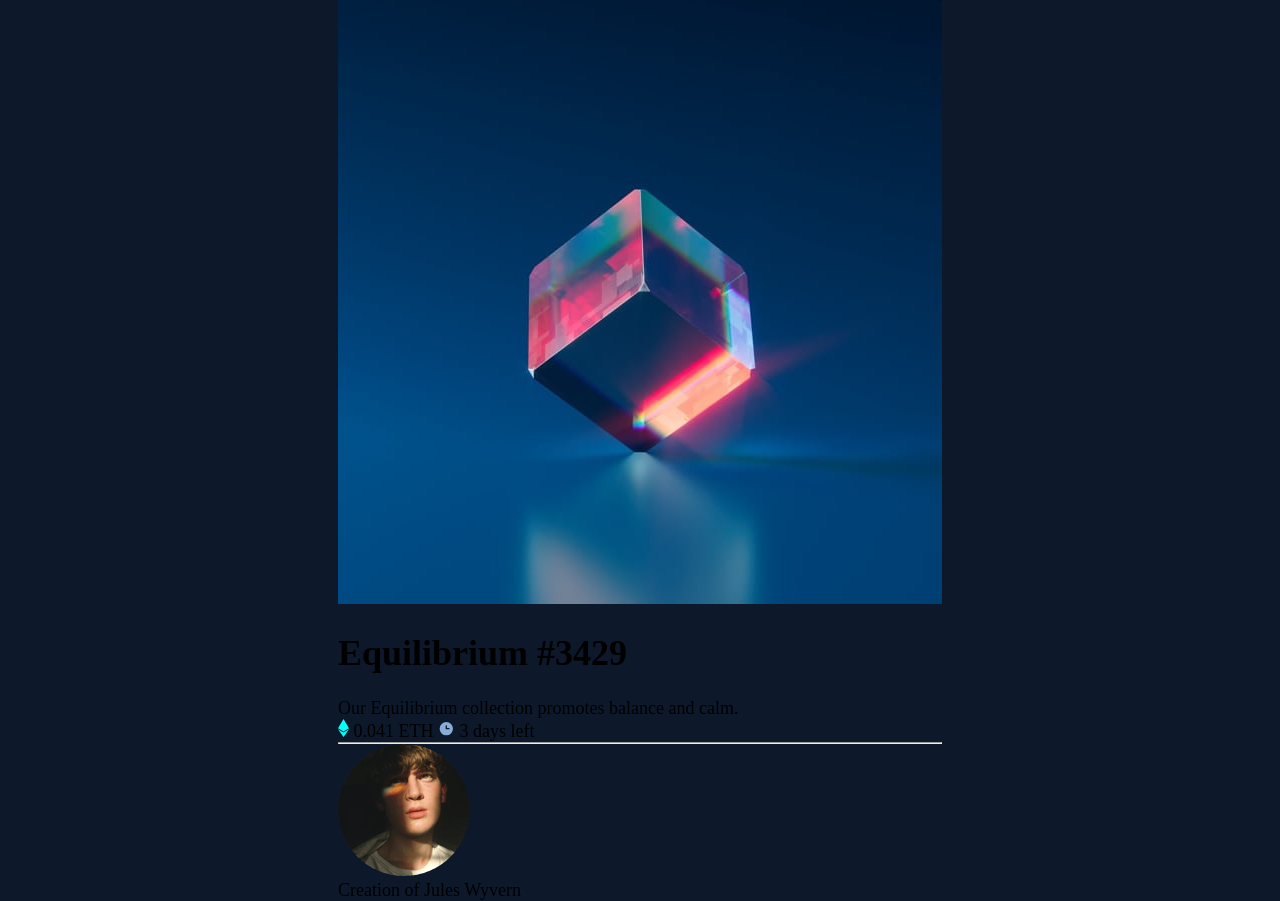
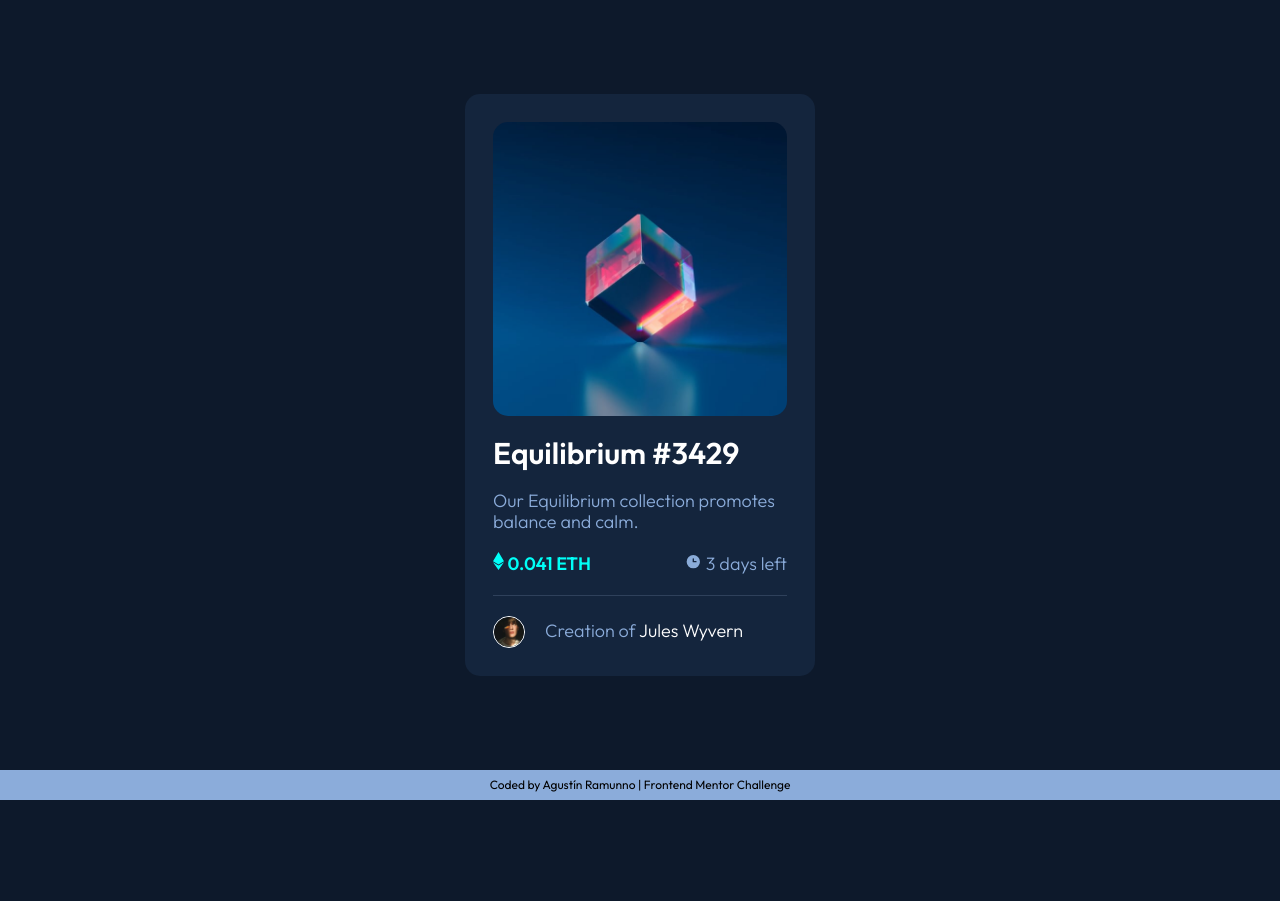
Before and after one commit to RamunnoAJ/fem-nft-preview-card, a website: page index.html in a window 1280 px wide. After the commit the page ends 800 px from the top, so only its background shows below. Drawn offline with Linux system fonts and the light colour scheme.

Commit message:
add Styles to the page

```diff
--- a/index.html
+++ b/index.html
@@ -23,7 +23,10 @@
   <div class="container">
     <main class="card">
       <div class="card__image">
-        <img src="images/image-equilibrium.jpg" alt="NFT image">
+        <img class="image" src="images/image-equilibrium.jpg" alt="NFT image">
+        <div class="hover__container">
+          <img class="image-hover" src="images/icon-view.svg" alt="">
+        </div>
       </div>
       <div class="card__content">
         <div class="title">
@@ -44,6 +47,9 @@
       </div>
     </main>
   </div>
+  <footer>
+    <p>Coded by Agustín Ramunno | Frontend Mentor Challenge</p>
+  </footer>
 </body>
 
 </html>
--- a/scss/base/_global.scss
+++ b/scss/base/_global.scss
@@ -6,6 +6,7 @@ body {
   font-size: 18px;
   background-color: $very-dark-blue;
   height: 100vh;
+  font-family: $primary-font;
 }
 
 .container {
@@ -13,4 +14,5 @@ body {
   justify-content: center;
   align-items: center;
   margin: 0 auto;
+  height: calc(100% - 3rem);
 }
--- a/scss/components/_author.scss
+++ b/scss/components/_author.scss
@@ -0,0 +1,25 @@
+.author {
+  @include flex(row, flex-start, center);
+  gap: 2rem;
+}
+
+.author img {
+  width: 3.2rem;
+  border: 1px solid $white;
+  border-radius: 50%;
+}
+
+.author p {
+  color: $soft-blue;
+  font-weight: 300;
+}
+
+.author__name {
+  color: $white;
+  cursor: pointer;
+  transition: all 0.3s ease-in-out;
+}
+
+.author__name:hover {
+  color: $cyan;
+}
--- a/scss/layout/_footer.scss
+++ b/scss/layout/_footer.scss
@@ -0,0 +1,10 @@
+footer {
+  height: 3rem;
+  background-color: $soft-blue;
+  display: flex;
+  justify-content: center;
+  align-items: center;
+  p {
+    font-size: 1.2rem;
+  }
+}
--- a/scss/layout/_main.scss
+++ b/scss/layout/_main.scss
@@ -0,0 +1,75 @@
+.card {
+  background-color: $dark-blue;
+  max-width: 35rem;
+  border-radius: 1.5rem;
+  padding: 2.8rem;
+}
+
+.card__image {
+  position: relative;
+  @include flex(row, center, center);
+}
+
+.hover__container {
+  @include flex(row, center, center);
+  position: absolute;
+  border-radius: 1.5rem;
+  opacity: 0;
+  width: 100%;
+  height: 100%;
+  background-color: $cyan-hover;
+  cursor: pointer;
+  transition: all 0.3s ease-in-out;
+}
+
+.hover__container:hover {
+  opacity: 1;
+}
+
+.image {
+  width: 100%;
+  border-radius: 1.5rem;
+}
+
+.card__content {
+  display: flex;
+  flex-direction: column;
+  gap: 2rem;
+}
+
+.title h1 {
+  color: $white;
+  font-size: 3rem;
+  margin: 2rem 0 0 0;
+  cursor: pointer;
+  transition: all 0.3s ease-in-out;
+}
+
+.title h1:hover {
+  color: $cyan;
+}
+
+.description p {
+  color: $soft-blue;
+  font-weight: 300;
+}
+
+.price {
+  @include flex(row, space-between, center);
+}
+
+.price span:first-child {
+  color: $cyan;
+  font-weight: 600;
+}
+
+.price span:last-child {
+  color: $soft-blue;
+  font-weight: 300;
+}
+
+hr {
+  background-color: $light-dark-blue;
+  height: 0.5px;
+  border: none;
+}
--- a/scss/utilities/_mixins.scss
+++ b/scss/utilities/_mixins.scss
@@ -0,0 +1,6 @@
+@mixin flex($direction, $justify, $align) {
+  display: flex;
+  flex-direction: $direction;
+  justify-content: $justify;
+  align-items: $align;
+}
--- a/scss/utilities/_variables.scss
+++ b/scss/utilities/_variables.scss
@@ -1,5 +1,6 @@
 $soft-blue: hsl(215, 51%, 70%);
 $cyan: hsl(178, 100%, 50%);
+$cyan-hover: hsla(178, 100%, 50%, 0.445);
 
 $very-dark-blue: hsl(217, 54%, 11%);
 $dark-blue: hsl(216, 50%, 16%);
```
Also changed, not shown: css/style.css.
